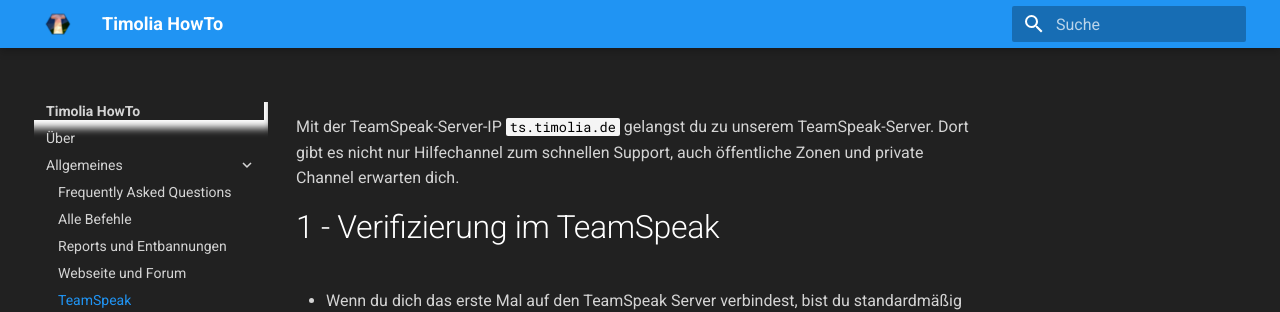
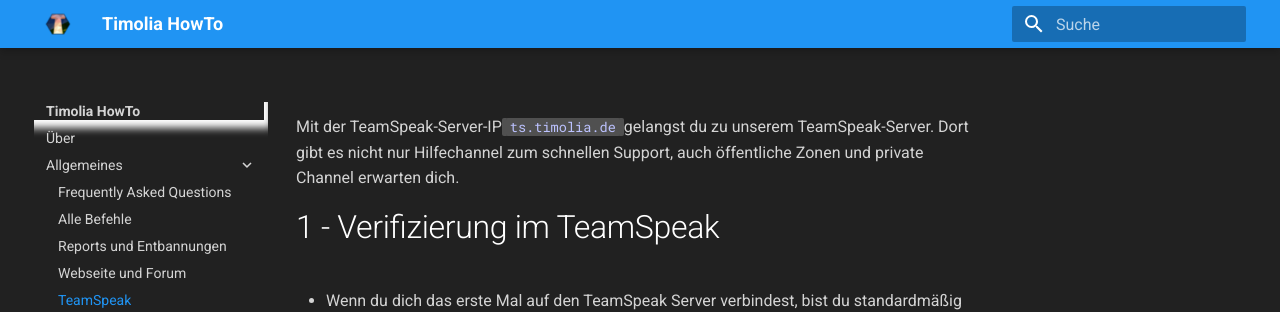
Before and after one commit to TimoliaDE/HowTo, an MkDocs documentation site: the page built from docs/teamspeak.md, in a window 1280 px wide. Shown: the top 312 px of the page. Built offline with MkDocs 1.6.1 and Material for MkDocs 9.7.7, drawn with Linux system fonts in a browser that asks for light colours; old or Windows-style settings are respelled for this version of MkDocs.

Commit message:
Update docs/extra.css

```diff
--- a/docs/extra.css
+++ b/docs/extra.css
@@ -9,7 +9,9 @@
 */
 
 .md-typeset code {
-  color: black !important
+  color: #bcc2ff !important;
+  background-color: hsla(0, 0%, 50%, 0.5) !important;
+  box-shadow: .29412em 0 0 hsla(0, 0%, 50%, 0.5),-.29412em 0 0 hsla(0, 0%, 50%, 0.5) !important;
 }
 
 /*
```
